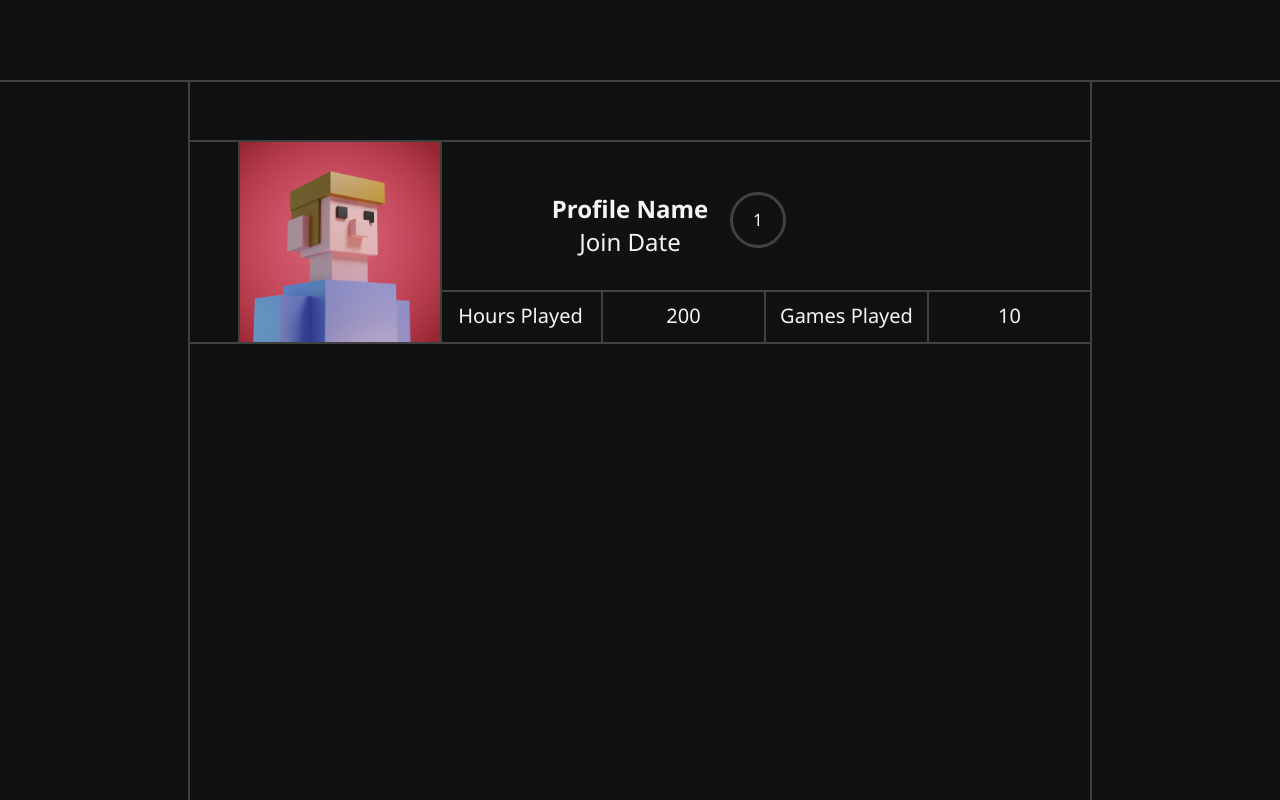
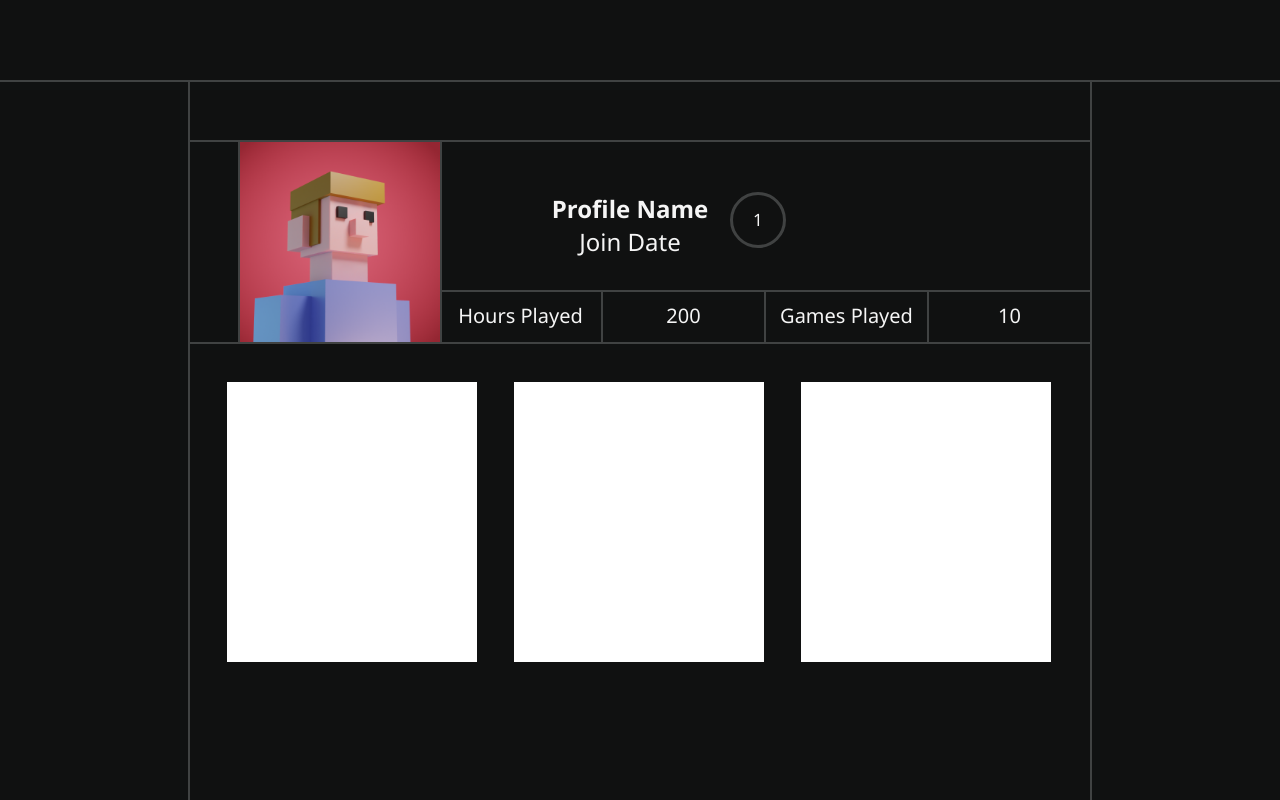
Before and after one commit to L19uid/MyGamePlaylistWebsite, a plain HTML site: page index.html in a window 1280 px wide. Shown: the top 800 px of the page. Drawn offline with Linux system fonts and the light colour scheme.

Commit message:
ok buddy

```diff
--- a/index.html
+++ b/index.html
@@ -18,7 +18,9 @@
             </div>
         </div>
         <div class="top-games">
-            <div class="most-played-game"></div>
+            <div class="most-interacted-game"></div>
+            <div class="most-interacted-game"></div>
+            <div class="most-interacted-game"></div>
         </div>
     </div>
 
--- a/style/style.css
+++ b/style/style.css
@@ -127,12 +127,18 @@ header
   }
   .top-games
   {
+      margin-top: 40px;
       width:100%;
-      height:250px;
+      height:300px;
 
       display:flex;
   }
-  .most-played-game
+  .most-interacted-game
   {
+      height : 280px;
+      width : 250px;
 
+      margin-left: 37px;
+
+      background-color: white;
   }
```
